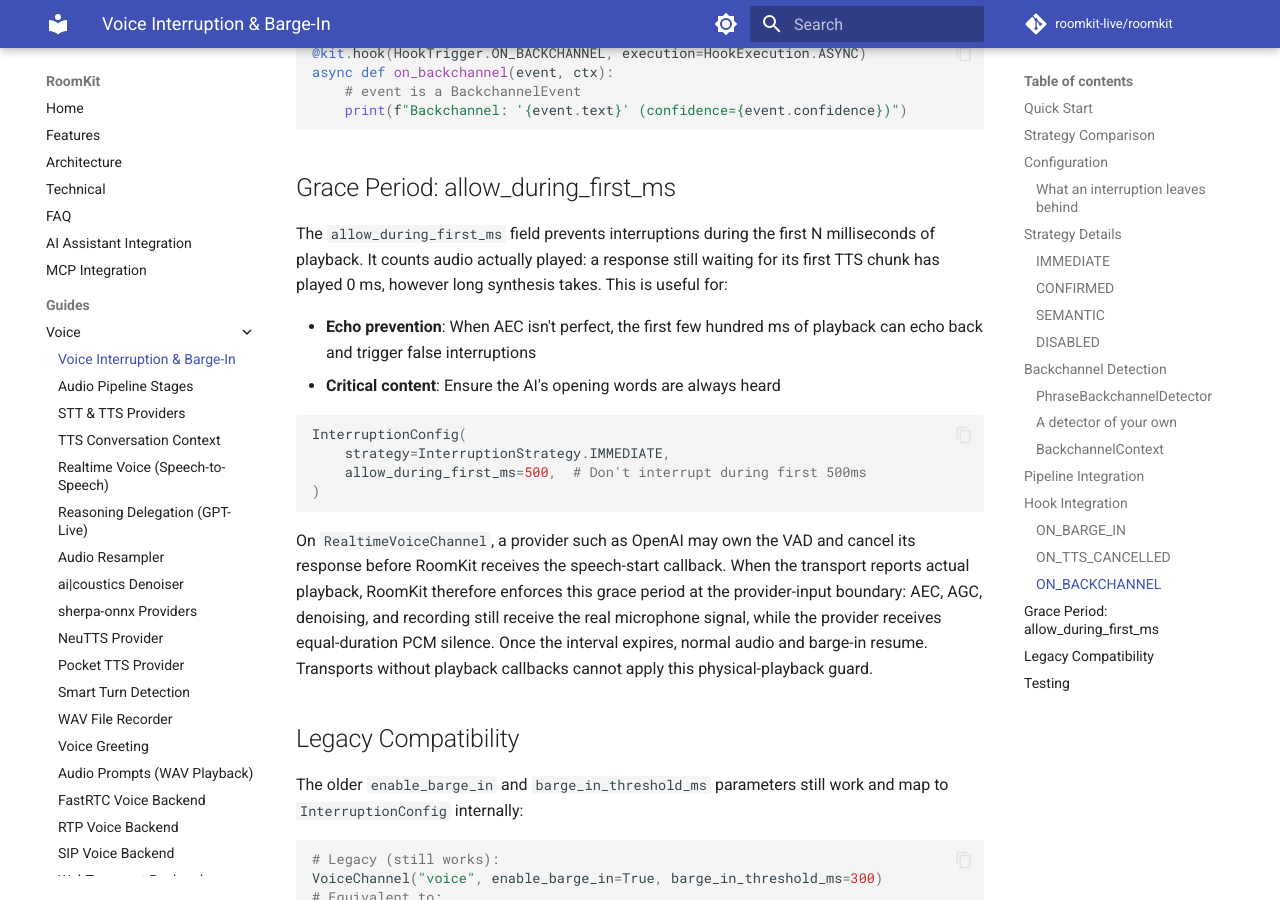
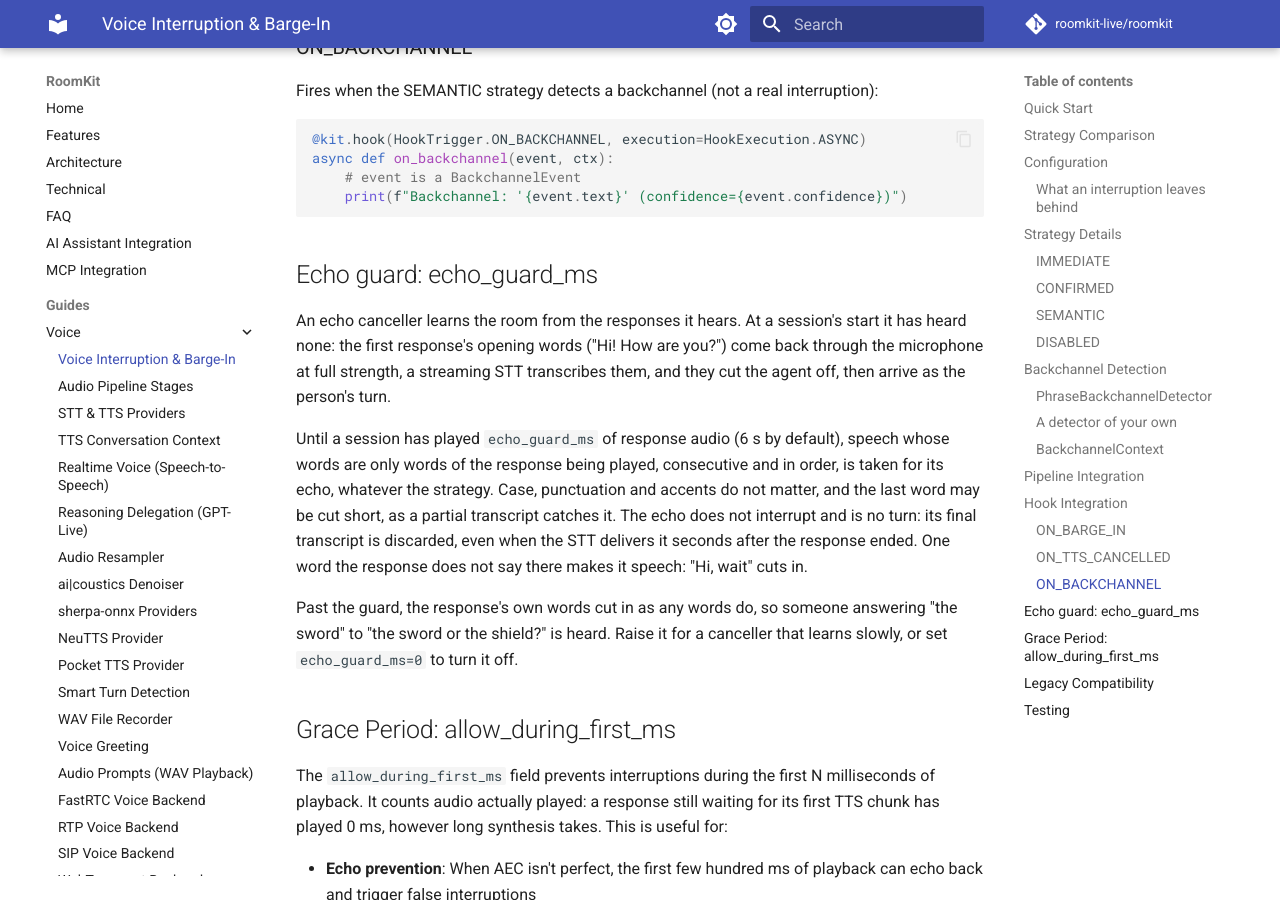
Before and after one commit to roomkit-live/roomkit-docs, an MkDocs documentation site: the page built from docs/guides/voice-interruption.md, in a window 1280 px wide and 900 px high, scrolled down 9340 px. Built offline with MkDocs 1.6.1 and Material for MkDocs 9.7.7, drawn with Linux system fonts in a browser that asks for light colours; comment, search, counter and statistics services are not loaded; some of the changed text lies outside the part shown.

Commit message:
docs: the echo guard keeps a response's own echo from cutting it at a session's start (RMK-697)

````diff
--- a/docs/guides/voice-interruption.md
+++ b/docs/guides/voice-interruption.md
@@ -55,6 +55,7 @@ config = InterruptionConfig(
 | `keep_partial_transcript` | `True` | Record what the room actually heard as an internal event when the bot is cut off |
 | `backchannel_detector` | `None` | Required for SEMANTIC strategy |
 | `transcript_wait_ms` | `1000` | SEMANTIC: how long transcribed speech may run without words before it is judged on duration alone |
+| `echo_guard_ms` | `6000` | While a session has played less response audio than this, speech made only of the response's own words is its echo: it neither interrupts nor becomes a turn ([Echo guard](#echo-guard-echo_guard_ms)). `0` turns it off |
 
 ### What an interruption leaves behind
 
@@ -408,6 +409,26 @@ async def on_backchannel(event, ctx):
     print(f"Backchannel: '{event.text}' (confidence={event.confidence})")
 ```
 
+## Echo guard: echo_guard_ms
+
+An echo canceller learns the room from the responses it hears. At a session's
+start it has heard none: the first response's opening words ("Hi! How are
+you?") come back through the microphone at full strength, a streaming STT
+transcribes them, and they cut the agent off, then arrive as the person's turn.
+
+Until a session has played `echo_guard_ms` of response audio (6 s by default),
+speech whose words are only words of the response being played, consecutive
+and in order, is taken for its echo, whatever the strategy. Case, punctuation
+and accents do not matter, and the last word may be cut short, as a partial
+transcript catches it. The echo does not interrupt and is no turn: its final
+transcript is discarded, even when the STT delivers it seconds after the
+response ended. One word the response does not say there makes it speech:
+"Hi, wait" cuts in.
+
+Past the guard, the response's own words cut in as any words do, so someone
+answering "the sword" to "the sword or the shield?" is heard. Raise it for a
+canceller that learns slowly, or set `echo_guard_ms=0` to turn it off.
+
 ## Grace Period: allow_during_first_ms
 
 The `allow_during_first_ms` field prevents interruptions during the first N milliseconds of playback. It counts audio actually played: a response still waiting for its first TTS chunk has played 0 ms, however long synthesis takes. This is useful for:
````
